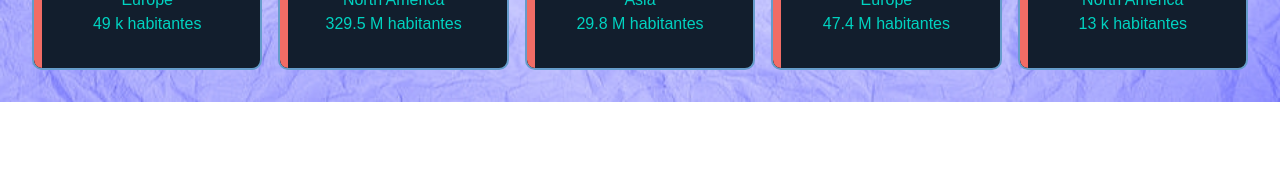
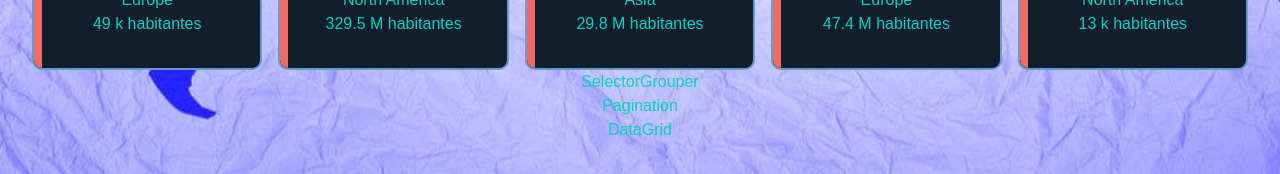
Before and after one commit to MauricioMTejada/PI-Countries-Frontend, a React (Create React App) app: page /home in a window 1280 px wide. Shown: the part 831-1005 px from the top of the page. Before the commit the page ends 933 px from the top, so only its background shows below. Built offline with nearby package versions, Linux system fonts and the light colour scheme.

Commit message:
create new files to modularize

```diff
--- /dev/null
+++ b/src/components/DataGrid/DataGrid.jsx
@@ -0,0 +1,7 @@
+import React from 'react'
+
+export const DataGrid = () => {
+  return (
+    <div>DataGrid</div>
+  )
+}
--- a/src/components/Paginado/Hero.jsx
+++ b/src/components/Paginado/Hero.jsx
@@ -7,6 +7,7 @@ import { SelectorContinent } from "../SelectorContinent/SelectorContinent";
 import SelectorActivity from "../SelectorActivity/SelectorActivity";
 import { useSelector } from "react-redux";
 import HeroLoading from "./HeroLoading";
+import HeroData from "./HeroData";
 
 export default function Hero() {
     // Estado para controlar la carga de datos
@@ -106,6 +107,8 @@ return(
 
         </div>)}
 
+        <HeroData />
+
     </>
 )
 
--- a/src/components/Paginado/HeroData.jsx
+++ b/src/components/Paginado/HeroData.jsx
@@ -0,0 +1,15 @@
+import React from "react";
+import style from "./HeroData.module.css";
+import { SelectorGrouper } from "../SelectorGrouper/SelectorGrouper";
+import { Pagination } from "../Pagination/Pagination";
+import { DataGrid } from "../DataGrid/DataGrid";
+
+export default function HeroData() {
+	return (
+		<div className={style.container}>
+			<SelectorGrouper />
+			<Pagination />
+			<DataGrid />
+		</div>
+	);
+}
--- /dev/null
+++ b/src/components/Paginado/HeroData.module.css
@@ -0,0 +1,8 @@
+.container {
+    display: flex;
+    flex-direction: column;
+    justify-content: flex-start;
+    align-items: center;
+    max-width: 1500px;
+    margin: 0 auto;
+  }
--- /dev/null
+++ b/src/components/Pagination/Pagination.jsx
@@ -0,0 +1,7 @@
+import React from 'react'
+
+export const Pagination = () => {
+  return (
+    <div>Pagination</div>
+  )
+}
--- /dev/null
+++ b/src/components/SelectorGrouper/SelectorGrouper.jsx
@@ -0,0 +1,7 @@
+import React from 'react'
+
+export const SelectorGrouper = () => {
+  return (
+    <div>SelectorGrouper</div>
+  )
+}
--- a/src/views/Home/Home.module.css
+++ b/src/views/Home/Home.module.css
@@ -11,6 +11,8 @@
 
 .background {
   display: flex;
+  flex-direction: column;
+
   background-image: url("../../assets/planisferio3.jpg");
   background-size: cover;
   background-repeat: no-repeat;
```
